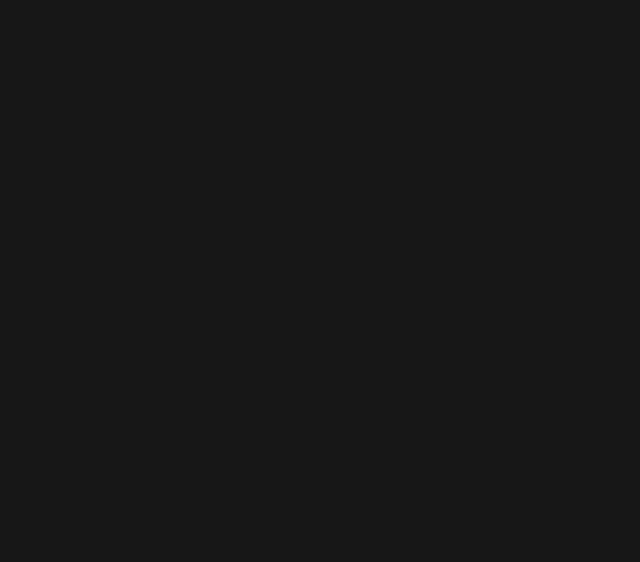
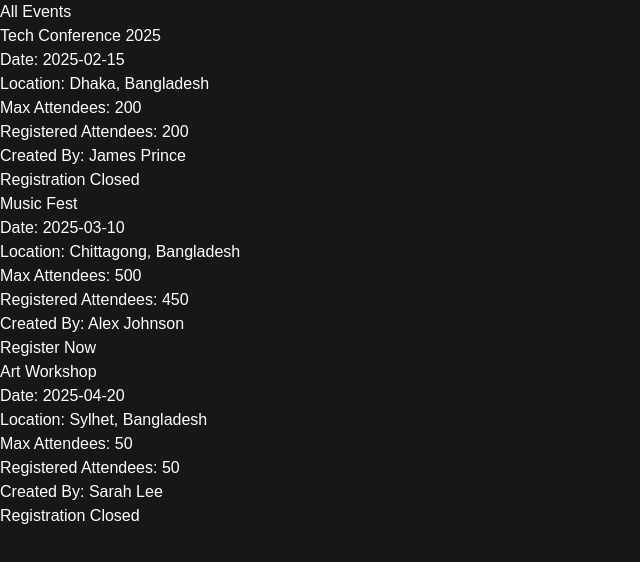
Before and after one commit to mobinrayhan/EventEase, a Next.js app in the folder frontend/: page / in a window 1280 px wide. Shown: the top 562 px of the page, without its empty margins (0-640 px from the left). Built offline with nearby package versions, Linux system fonts and the light colour scheme.

Commit message:
added all appropiate pages

```diff
--- a/frontend/src/app/(auth)/login/page.tsx
+++ b/frontend/src/app/(auth)/login/page.tsx
@@ -9,6 +9,7 @@
         <form>
           <Input
             id="email"
+            required
             label="Enter Your E-mail"
             className="mb-4 w-full rounded border p-3 focus:ring-2 focus:ring-blue-500"
             type="email"
@@ -16,6 +17,7 @@
           />
           <Input
             id="password"
+            required
             label="Enter Your Password"
             className="mb-4 w-full rounded border p-3 focus:ring-2 focus:ring-blue-500"
             type="password"
--- a/frontend/src/app/dashboard/reigistration-event/page.tsx
+++ /dev/null
@@ -1,3 +0,0 @@
-export default function RegistrationEventPage() {
-  return <div>RegistrationEventPage</div>;
-}
--- a/frontend/src/app/page.tsx
+++ b/frontend/src/app/page.tsx
@@ -1,3 +1,79 @@
+import Button from "../components/UI/button";
+
+const events = [
+  {
+    id: 1,
+    name: "Tech Conference 2025",
+    date: "2025-02-15",
+    location: "Dhaka, Bangladesh",
+    maxAttendees: 200,
+    registeredAttendees: 200,
+    createdBy: "James Prince",
+  },
+  {
+    id: 2,
+    name: "Music Fest",
+    date: "2025-03-10",
+    location: "Chittagong, Bangladesh",
+    maxAttendees: 500,
+    registeredAttendees: 450,
+    createdBy: "Alex Johnson",
+  },
+  {
+    id: 3,
+    name: "Art Workshop",
+    date: "2025-04-20",
+    location: "Sylhet, Bangladesh",
+    maxAttendees: 50,
+    registeredAttendees: 50,
+    createdBy: "Sarah Lee",
+  },
+];
+
 export default function Home() {
-  return <div></div>;
+  return (
+    <div className="p-6">
+      <h1 className="mb-6 text-center text-2xl font-bold">All Events</h1>
+      <div className="grid grid-cols-1 gap-6 sm:grid-cols-2 lg:grid-cols-3">
+        {events.map((event) => (
+          <div
+            key={event.id}
+            className="rounded-lg bg-white p-6 shadow-lg transition-shadow duration-300 hover:shadow-xl"
+          >
+            <h2 className="mb-2 text-xl font-semibold text-gray-800">
+              {event.name}
+            </h2>
+            <p className="text-sm text-gray-500">
+              <span className="font-bold">Date:</span> {event.date}
+            </p>
+            <p className="text-sm text-gray-500">
+              <span className="font-bold">Location:</span> {event.location}
+            </p>
+            <p className="text-sm text-gray-500">
+              <span className="font-bold">Max Attendees:</span>{" "}
+              {event.maxAttendees}
+            </p>
+            <p className="text-sm text-gray-500">
+              <span className="font-bold">Registered Attendees:</span>{" "}
+              {event.registeredAttendees}
+            </p>
+            <p className="text-sm text-gray-500">
+              <span className="font-bold">Created By:</span> {event.createdBy}
+            </p>
+
+            {event.registeredAttendees >= event.maxAttendees ? (
+              <p className="mt-4 font-bold text-red-500">Registration Closed</p>
+            ) : (
+              <Button
+                href={"/dashboard/registration-event"}
+                className="mt-4 inline-block rounded-lg bg-blue-500 px-4 py-2 text-white transition hover:bg-blue-600"
+              >
+                Register Now
+              </Button>
+            )}
+          </div>
+        ))}
+      </div>
+    </div>
+  );
 }
--- a/frontend/src/components/UI/button.tsx
+++ b/frontend/src/components/UI/button.tsx
@@ -1,14 +1,19 @@
-import Link, { LinkProps } from "next/link";
+import Link, { type LinkProps } from "next/link";
 import type { ComponentPropsWithoutRef, ReactNode } from "react";
 
-type ButtonAnchorProps = { href: string; children: ReactNode } & LinkProps;
+type ButtonAnchorProps = {
+  href: string;
+  children: ReactNode;
+  className?: string;
+} & LinkProps;
 type ButtonProps = {
   href?: never;
+
   children: ReactNode;
 } & ComponentPropsWithoutRef<"button">;
 
 const isAnchorElement = (
-  props: ButtonAnchorProps | ButtonProps
+  props: ButtonAnchorProps | ButtonProps,
 ): props is ButtonAnchorProps => {
   return "href" in props;
 };
```
Also changed, not shown: frontend/src/app/(auth)/signup/page.tsx (+40 -1 lines), frontend/src/app/dashboard/create-event/page.tsx (+54 -1 lines), frontend/src/app/dashboard/registration-event/page.tsx (added, +61 -0 lines).
